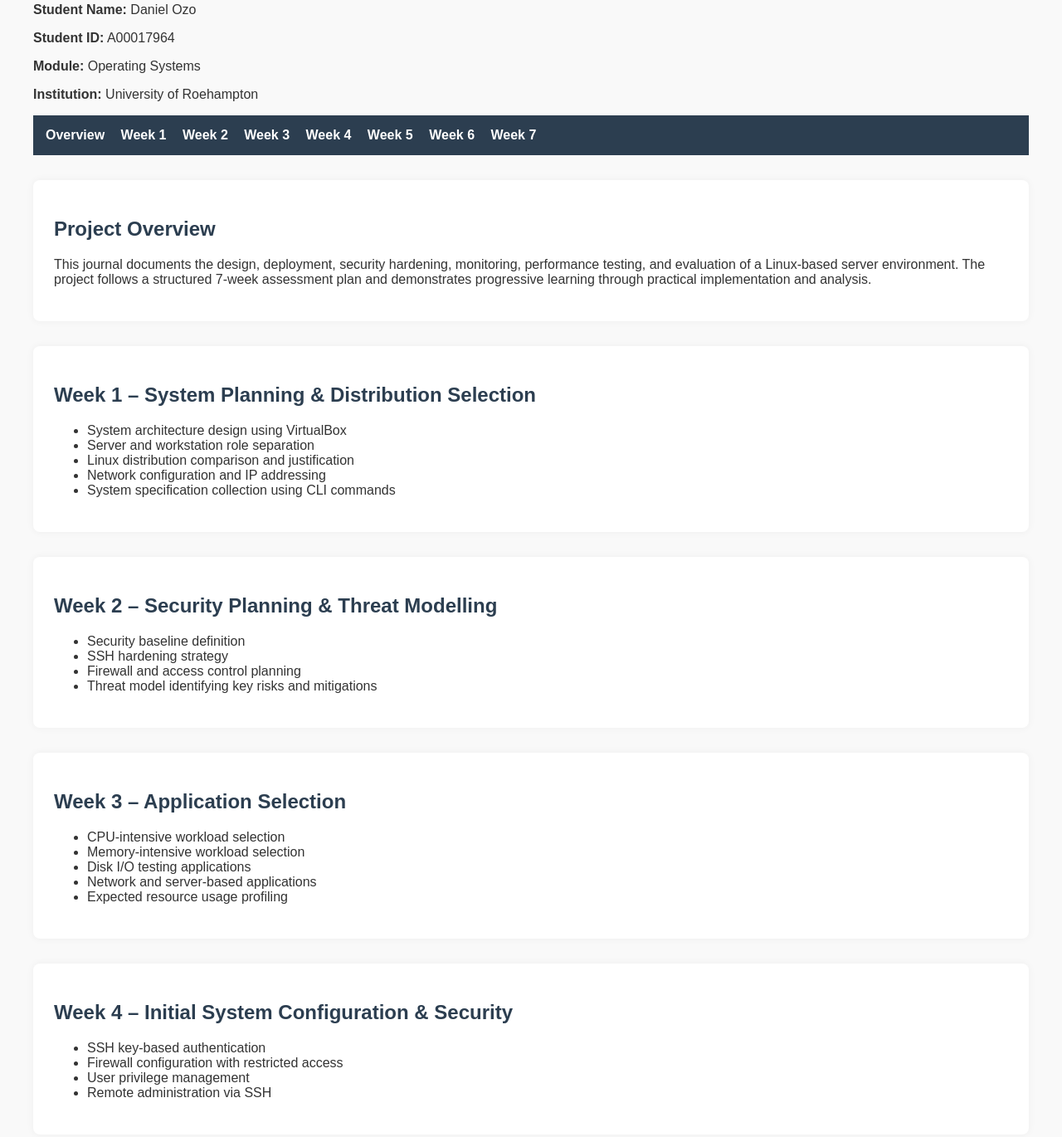
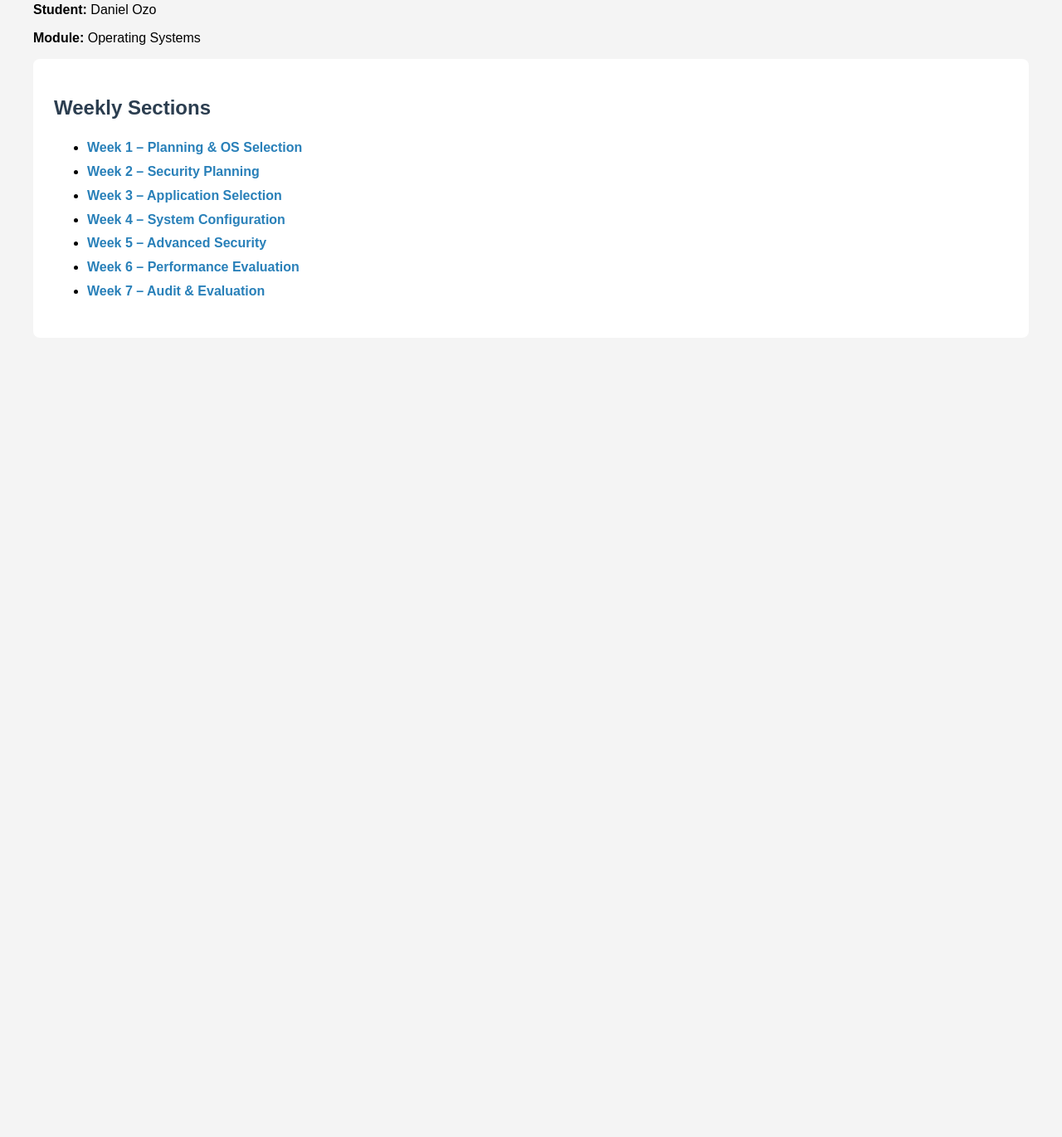
Before and after one commit to Danielozo125/Danielozo125.github.io, a plain HTML site: page index.html in a window 1280 px wide. Shown: the part 95-1465 px from the top of the page at 83% size. After the commit the page ends 800 px from the top, so only its background shows below. Drawn offline with Linux system fonts and the light colour scheme.

Commit message:
Update index.html

```diff
--- a/index.html
+++ b/index.html
@@ -3,150 +3,34 @@
 <head>
     <meta charset="UTF-8">
     <title>Operating Systems Coursework Journal</title>
-    <meta name="viewport" content="width=device-width, initial-scale=1.0">
     <style>
-        body {
-            font-family: Arial, sans-serif;
-            margin: 40px;
-            background-color: #f9f9f9;
-            color: #333;
-        }
-        h1, h2, h3 {
-            color: #2c3e50;
-        }
-        nav {
-            background: #2c3e50;
-            padding: 15px;
-            margin-bottom: 30px;
-        }
-        nav a {
-            color: white;
-            margin-right: 15px;
-            text-decoration: none;
-            font-weight: bold;
-        }
-        section {
-            background: white;
-            padding: 25px;
-            margin-bottom: 30px;
-            border-radius: 8px;
-            box-shadow: 0 0 10px rgba(0,0,0,0.05);
-        }
-        footer {
-            text-align: center;
-            margin-top: 40px;
-            color: #777;
-        }
+        body { font-family: Arial; margin: 40px; background: #f4f4f4; }
+        h1, h2 { color: #2c3e50; }
+        ul { line-height: 1.8; }
+        a { text-decoration: none; color: #2980b9; font-weight: bold; }
+        .box { background: white; padding: 25px; border-radius: 8px; }
     </style>
 </head>
 
 <body>
 
 <h1>Operating Systems Coursework Journal</h1>
-<p><strong>Student Name:</strong> Daniel Ozo</p>
-<p><strong>Student ID:</strong> A00017964</p>
+
+<p><strong>Student:</strong> Daniel Ozo</p>
 <p><strong>Module:</strong> Operating Systems</p>
-<p><strong>Institution:</strong> University of Roehampton</p>
 
-<nav>
-    <a href="#overview">Overview</a>
-    <a href="#week1">Week 1</a>
-    <a href="#week2">Week 2</a>
-    <a href="#week3">Week 3</a>
-    <a href="#week4">Week 4</a>
-    <a href="#week5">Week 5</a>
-    <a href="#week6">Week 6</a>
-    <a href="#week7">Week 7</a>
-</nav>
-
-<section id="overview">
-    <h2>Project Overview</h2>
-    <p>
-        This journal documents the design, deployment, security hardening, monitoring,
-        performance testing, and evaluation of a Linux-based server environment.
-        The project follows a structured 7-week assessment plan and demonstrates
-        progressive learning through practical implementation and analysis.
-    </p>
-</section>
-
-<section id="week1">
-    <h2>Week 1 – System Planning & Distribution Selection</h2>
+<div class="box">
+    <h2>Weekly Sections</h2>
     <ul>
-        <li>System architecture design using VirtualBox</li>
-        <li>Server and workstation role separation</li>
-        <li>Linux distribution comparison and justification</li>
-        <li>Network configuration and IP addressing</li>
-        <li>System specification collection using CLI commands</li>
+        <li><a href="week1.html">Week 1 – Planning & OS Selection</a></li>
+        <li><a href="week2.html">Week 2 – Security Planning</a></li>
+        <li><a href="week3.html">Week 3 – Application Selection</a></li>
+        <li><a href="week4.html">Week 4 – System Configuration</a></li>
+        <li><a href="week5.html">Week 5 – Advanced Security</a></li>
+        <li><a href="week6.html">Week 6 – Performance Evaluation</a></li>
+        <li><a href="week7.html">Week 7 – Audit & Evaluation</a></li>
     </ul>
-</section>
-
-<section id="week2">
-    <h2>Week 2 – Security Planning & Threat Modelling</h2>
-    <ul>
-        <li>Security baseline definition</li>
-        <li>SSH hardening strategy</li>
-        <li>Firewall and access control planning</li>
-        <li>Threat model identifying key risks and mitigations</li>
-    </ul>
-</section>
-
-<section id="week3">
-    <h2>Week 3 – Application Selection</h2>
-    <ul>
-        <li>CPU-intensive workload selection</li>
-        <li>Memory-intensive workload selection</li>
-        <li>Disk I/O testing applications</li>
-        <li>Network and server-based applications</li>
-        <li>Expected resource usage profiling</li>
-    </ul>
-</section>
-
-<section id="week4">
-    <h2>Week 4 – Initial System Configuration & Security</h2>
-    <ul>
-        <li>SSH key-based authentication</li>
-        <li>Firewall configuration with restricted access</li>
-        <li>User privilege management</li>
-        <li>Remote administration via SSH</li>
-    </ul>
-</section>
-
-<section id="week5">
-    <h2>Week 5 – Advanced Security & Monitoring</h2>
-    <ul>
-        <li>SELinux / AppArmor access control</li>
-        <li>Automatic security updates</li>
-        <li>Fail2Ban intrusion prevention</li>
-        <li>Custom security baseline verification script</li>
-        <li>Remote monitoring script implementation</li>
-    </ul>
-</section>
-
-<section id="week6">
-    <h2>Week 6 – Performance Evaluation</h2>
-    <ul>
-        <li>Baseline performance testing</li>
-        <li>Load testing and monitoring</li>
-        <li>Bottleneck identification</li>
-        <li>System optimisation and improvements</li>
-        <li>Performance data tables and graphs</li>
-    </ul>
-</section>
-
-<section id="week7">
-    <h2>Week 7 – Security Audit & System Evaluation</h2>
-    <ul>
-        <li>Lynis security audit</li>
-        <li>Nmap network scanning</li>
-        <li>Service inventory and justification</li>
-        <li>Final risk assessment</li>
-        <li>Overall system evaluation</li>
-    </ul>
-</section>
-
-<footer>
-    <p>© 2025 Daniel Ozo – Operating Systems Coursework</p>
-</footer>
+</div>
 
 </body>
 </html>
```
